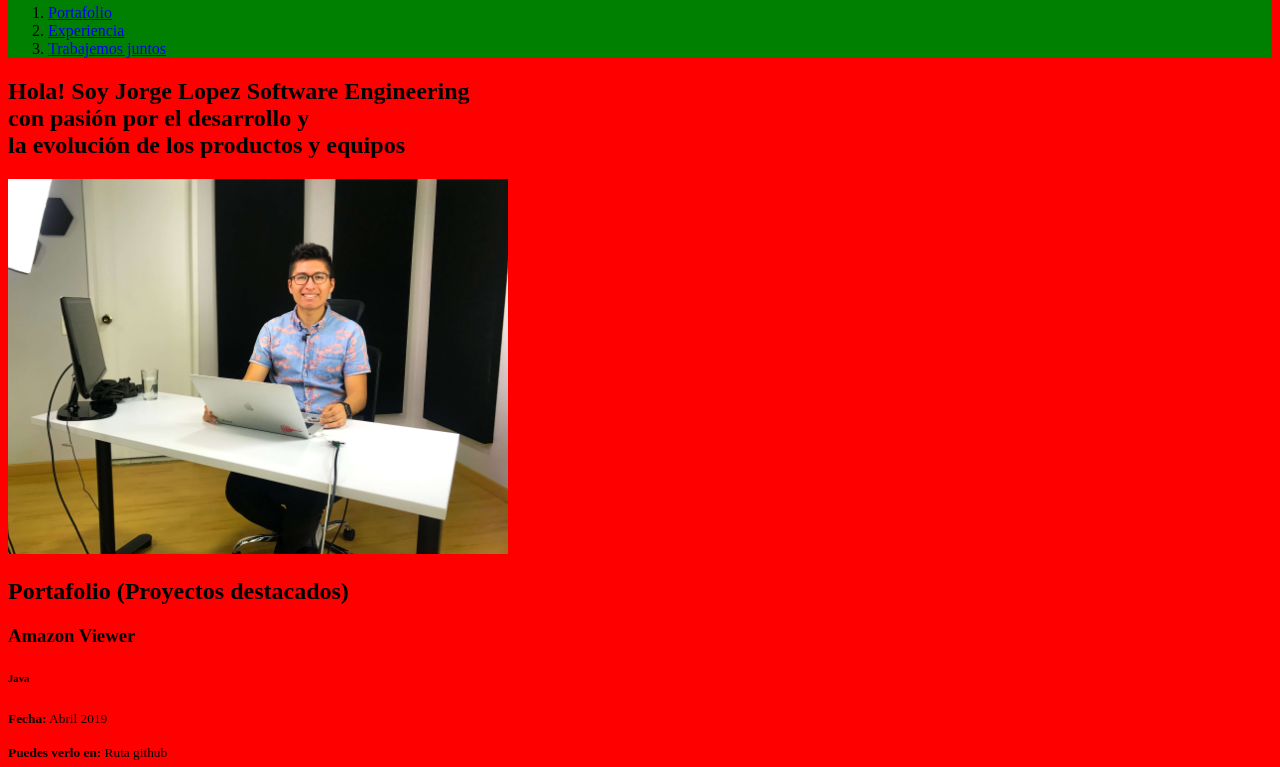
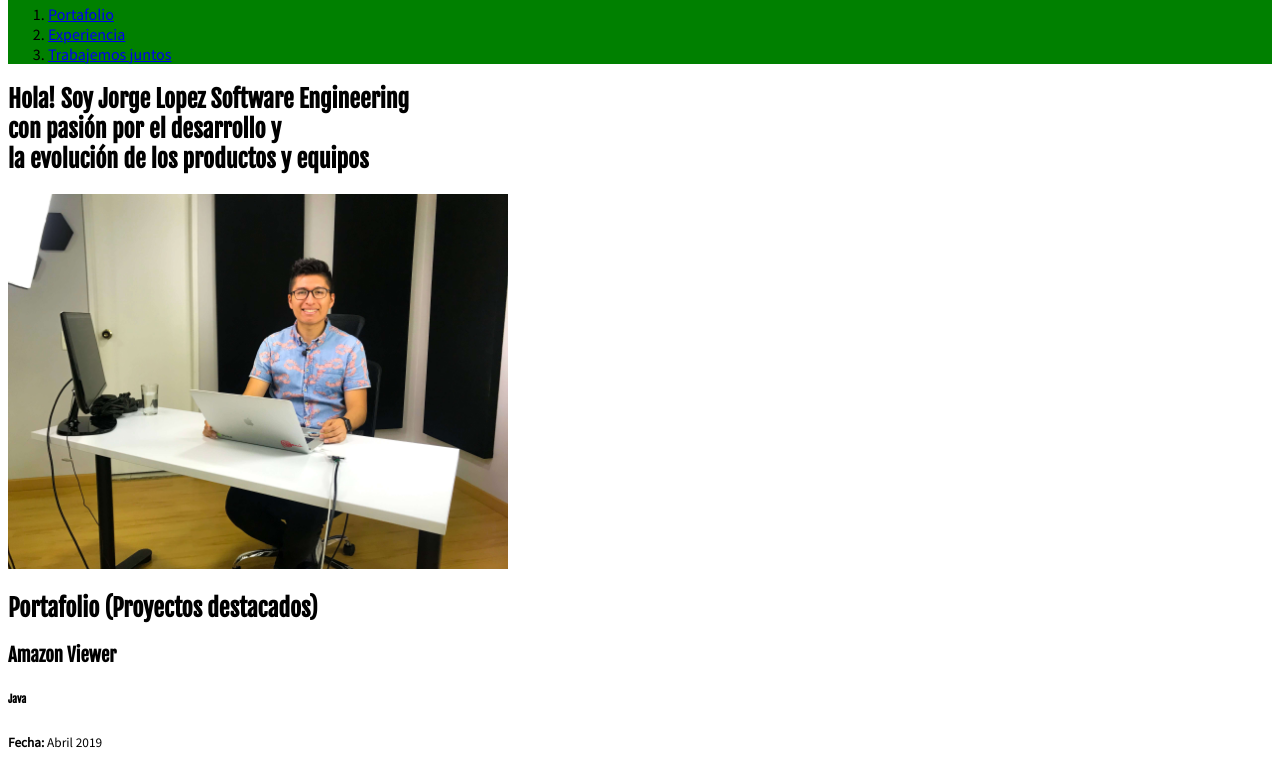
Before and after one commit to jalopez1986/DesarrolloWeb, a plain HTML site: page index.html in a window 1280 px wide. Shown: the part 118-885 px from the top of the page. Drawn offline with Linux system fonts and the light colour scheme.

Commit message:
Tipos de textos personalizados

```diff
--- a/css/estilos.css
+++ b/css/estilos.css
@@ -5,9 +5,9 @@ propiedades
 valores */
 
 /* selector de etiqueta */
-body {
+/* body {
     background: red;
-}
+} */
 
 /* selector descendente */
 /* body header div nav ol li a */
@@ -17,3 +17,16 @@ body {
 
 /* selector de id # */
 /* #<id> */
+
+body {
+    font-family: 'Source Sans Pro', sans-serif;
+}
+
+h1,
+h2,
+h3,
+h4,
+h5,
+h6{
+    font-family: 'Fjalla One', sans-serif;
+}
--- a/index.html
+++ b/index.html
@@ -4,6 +4,7 @@
         <meta charset="UTF-8" />
         <title>Jorge López</title>
         <link rel="icon" type="image/png" href="images/favicon.png">
+        <link href="https://fonts.googleapis.com/css?family=Fjalla+One|Source+Sans+Pro&display=swap" rel="stylesheet">
         <link rel="stylesheet" href="css/estilos.css">
         <style>
             header {
```
